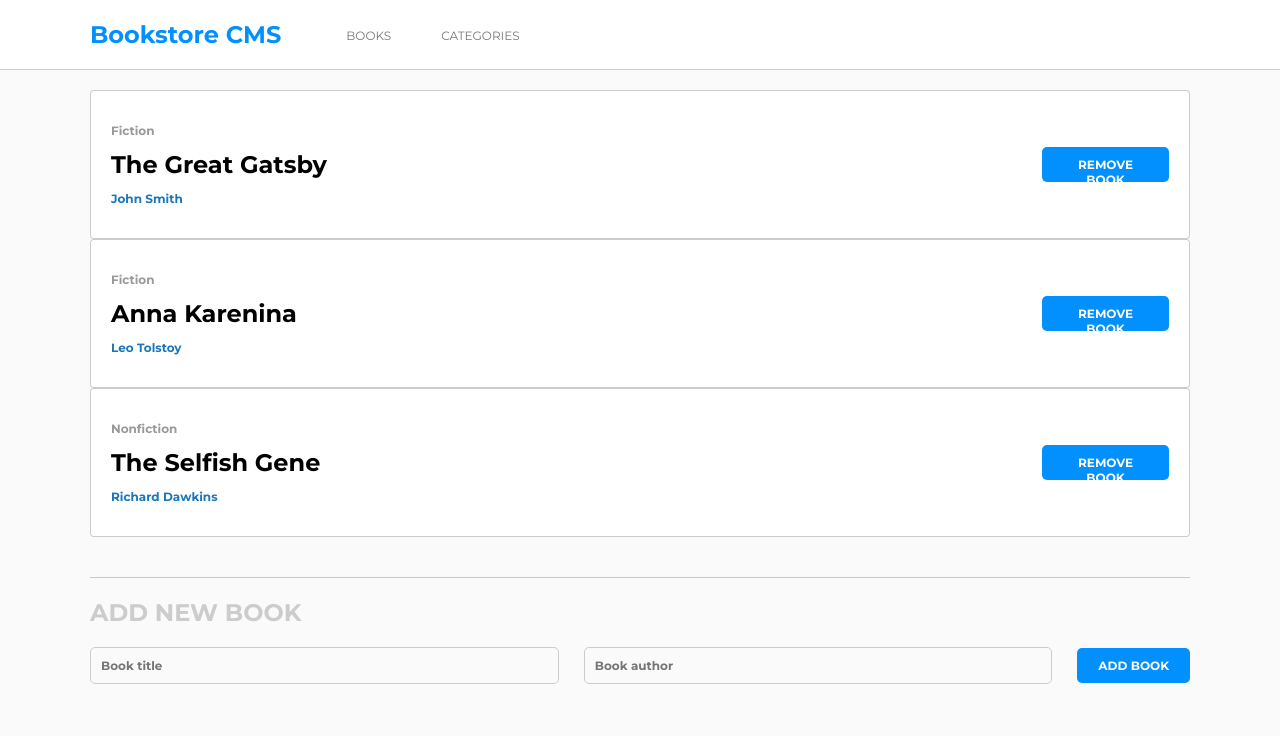
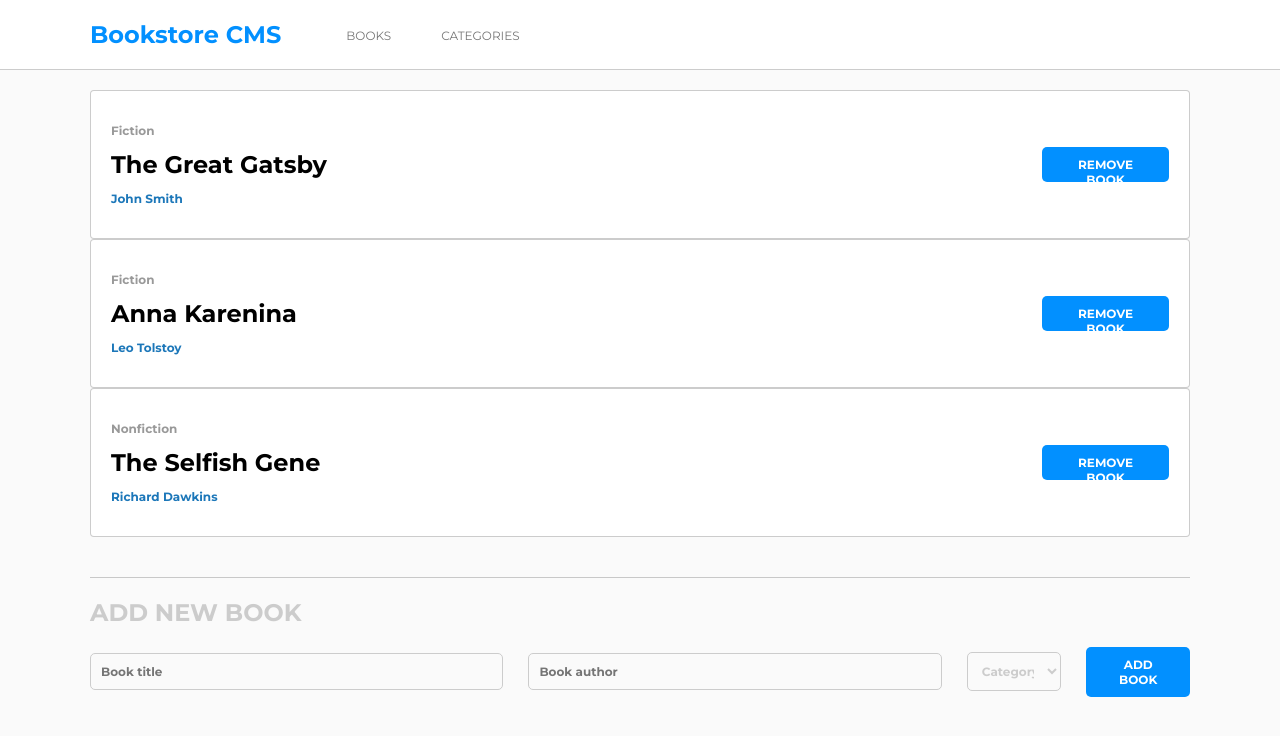
Before and after one commit to everinurmind/bookstore-react, a React (Create React App) app: page /books in a window 1280 px wide. Shown: the top 736 px of the page. Built offline with nearby package versions, Linux system fonts and the light colour scheme.

Commit message:
Update category selection

```diff
--- a/src/components/CreateBookForm.js
+++ b/src/components/CreateBookForm.js
@@ -29,6 +29,13 @@ function CreateBookForm() {
       <form onSubmit={handleSubmit}>
         <input type="text" name="book-title" value={title} onChange={(e) => setTitle(e.target.value)} placeholder="Book title" />
         <input type="text" name="book-author" value={author} onChange={(e) => setAuthor(e.target.value)} placeholder="Book author" />
+        <select id="book-category" name="book-category" value={category} onChange={(e) => setCategory(e.target.value)}>
+          <option value="" disabled selected hidden>Category</option>
+          <option value="Action">Action</option>
+          <option value="Fiction">Fiction</option>
+          <option value="Nonfiction">Nonfiction</option>
+        </select>
+
         <button type="submit" id="add-book">Add Book</button>
       </form>
     </div>
```
